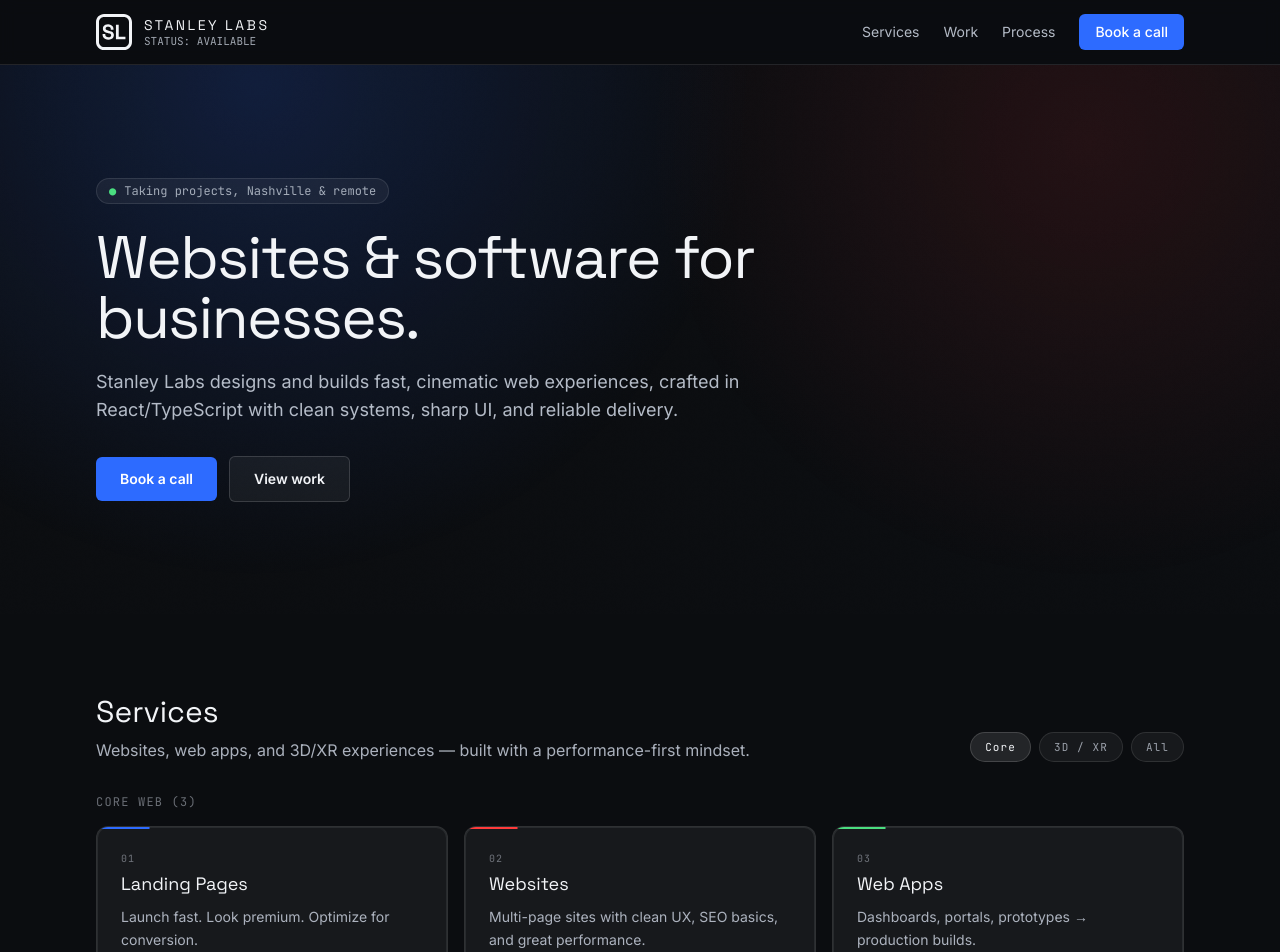
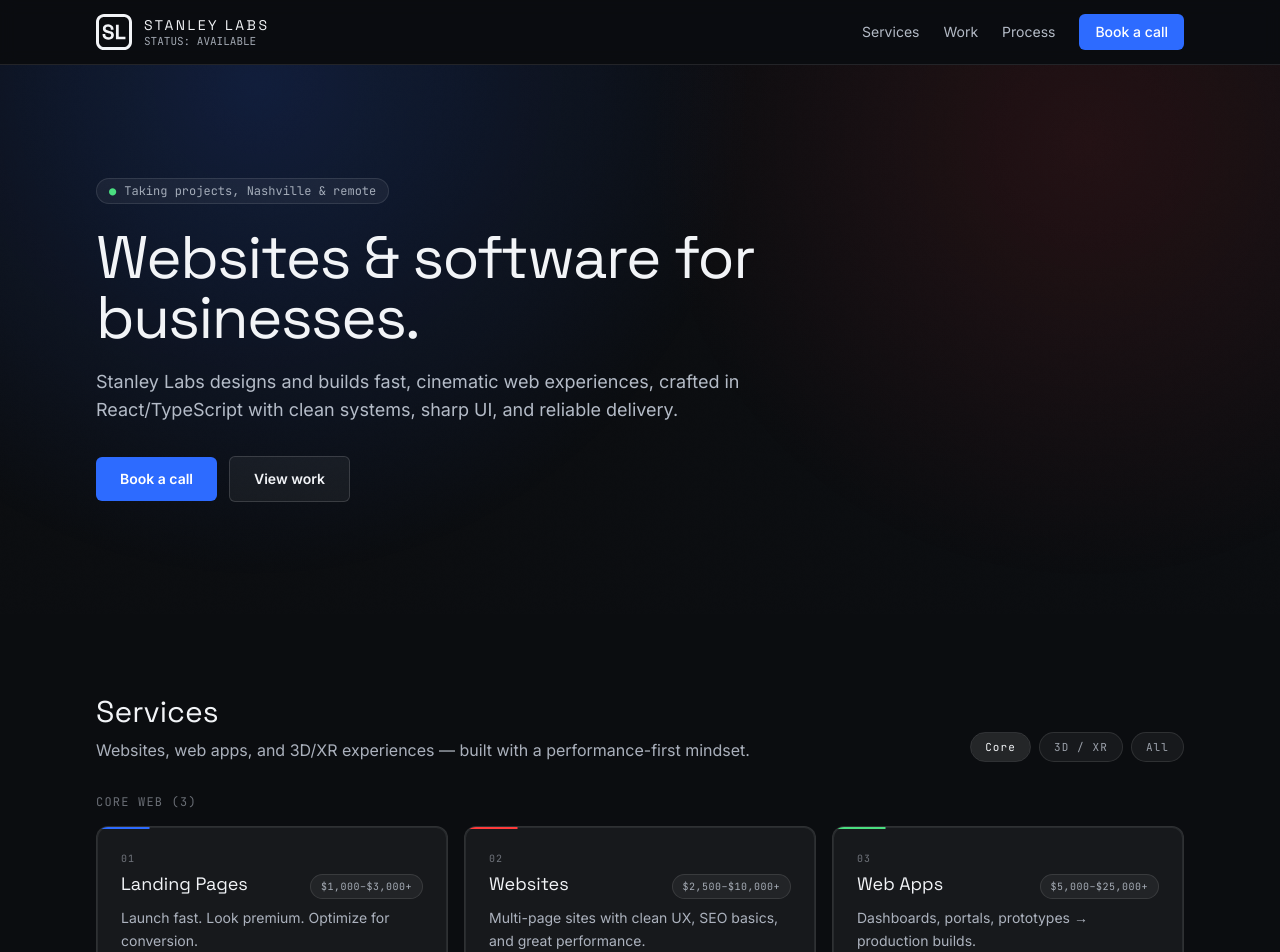
Before and after one commit to StanleyLabs/stanley-labs-site, a React (Vite) app: page / in a window 1280 px wide. Shown: the top 952 px of the page. Built offline with nearby package versions, Linux system fonts and the light colour scheme.

Commit message:
Add core service pricing and animate services tabs/cards

```diff
--- a/src/components/sections/ServicesSection.tsx
+++ b/src/components/sections/ServicesSection.tsx
@@ -1,4 +1,5 @@
 import { useMemo, useState } from "react";
+import { AnimatePresence } from "motion/react";
 import * as m from "motion/react-m";
 import { Container } from "@/components/layout/Container";
 import { Reveal } from "@/components/ui/Reveal";
@@ -68,17 +69,27 @@
   children: React.ReactNode;
 }) {
   return (
-    <button
+    <m.button
       type="button"
       onClick={onClick}
       className={
-        active
-          ? "rounded-full border border-white/15 bg-white/10 px-3.5 py-1.5 font-mono text-[11px] tracking-widest text-paper"
-          : "rounded-full border border-white/10 bg-white/5 px-3.5 py-1.5 font-mono text-[11px] tracking-widest text-fog/75 hover:text-paper"
+        "relative isolate rounded-full border px-3.5 py-1.5 font-mono text-[11px] tracking-widest transition-colors " +
+        (active
+          ? "border-white/15 text-paper"
+          : "border-white/10 bg-white/5 text-fog/75 hover:text-paper")
       }
+      whileTap={{ scale: 0.98 }}
+      transition={{ duration: 0.2, ease: HOVER_EASE }}
     >
+      {active ? (
+        <m.span
+          layoutId="servicesTabPill"
+          className="absolute inset-0 -z-10 rounded-full bg-white/10"
+          transition={{ duration: 0.25, ease: HOVER_EASE }}
+        />
+      ) : null}
       {children}
-    </button>
+    </m.button>
   );
 }
 
@@ -121,25 +132,46 @@
             </div>
           </div>
 
-          <div className="mt-8 space-y-10">
+          <AnimatePresence mode="wait" initial={false}>
+            <m.div
+              key={tab}
+              className="mt-8 space-y-10"
+              initial={{ opacity: 0, y: 10 }}
+              animate={{ opacity: 1, y: 0 }}
+              exit={{ opacity: 0, y: -10 }}
+              transition={{ duration: 0.25, ease: HOVER_EASE }}
+            >
               {visibleSections.map((section) => (
                 <div key={section.key}>
                   <div className="font-mono text-xs tracking-widest text-fog/50">{section.label}</div>
                   <div className="mt-4 grid gap-4 sm:grid-cols-3">
-                  {section.items.map((service) => (
-                    <ServiceCard key={service.title} service={service} />
+                    {section.items.map((service, idx) => (
+                      <m.div
+                        key={service.title}
+                        initial={{ opacity: 0, y: 12 }}
+                        animate={{ opacity: 1, y: 0 }}
+                        transition={{ duration: 0.35, delay: idx * 0.04, ease: HOVER_EASE }}
+                      >
+                        <ServiceCard service={service} />
+                      </m.div>
                     ))}
                   </div>
 
                   {section.key === "xr" ? (
-                  <p className="mt-4 max-w-3xl text-xs text-fog/60">
+                    <m.p
+                      className="mt-4 max-w-3xl text-xs text-fog/60"
+                      initial={{ opacity: 0 }}
+                      animate={{ opacity: 1 }}
+                      transition={{ duration: 0.25, ease: HOVER_EASE }}
+                    >
                       *Pricing is indicative. Final quote depends on content readiness, 3D asset
                       complexity, performance targets, and any back-end/integration requirements.
-                  </p>
+                    </m.p>
                   ) : null}
                 </div>
               ))}
-          </div>
+            </m.div>
+          </AnimatePresence>
         </Reveal>
       </Container>
     </section>
--- a/src/lib/constants.ts
+++ b/src/lib/constants.ts
@@ -28,9 +28,30 @@
 ] as const;
 
 export const services = [
-  { title: "Landing Pages", desc: "Launch fast. Look premium. Optimize for conversion.", accentColor: "#2D6BFF", accentShadow: "rgba(45,107,255,0.06)", icon: "01" },
-  { title: "Websites", desc: "Multi-page sites with clean UX, SEO basics, and great performance.", accentColor: "#FF3B3B", accentShadow: "rgba(255,59,59,0.06)", icon: "02" },
-  { title: "Web Apps", desc: "Dashboards, portals, prototypes → production builds.", accentColor: "#4ADE80", accentShadow: "rgba(74,222,128,0.06)", icon: "03" },
+  {
+    title: "Landing Pages",
+    price: "$1,000–$3,000+",
+    desc: "Launch fast. Look premium. Optimize for conversion.",
+    accentColor: "#2D6BFF",
+    accentShadow: "rgba(45,107,255,0.06)",
+    icon: "01",
+  },
+  {
+    title: "Websites",
+    price: "$2,500–$10,000+",
+    desc: "Multi-page sites with clean UX, SEO basics, and great performance.",
+    accentColor: "#FF3B3B",
+    accentShadow: "rgba(255,59,59,0.06)",
+    icon: "02",
+  },
+  {
+    title: "Web Apps",
+    price: "$5,000–$25,000+",
+    desc: "Dashboards, portals, prototypes → production builds.",
+    accentColor: "#4ADE80",
+    accentShadow: "rgba(74,222,128,0.06)",
+    icon: "03",
+  },
 ] as const;
 
 export const xrServices = [
```
Lines whose indentation alone changed are shown as unchanged.
